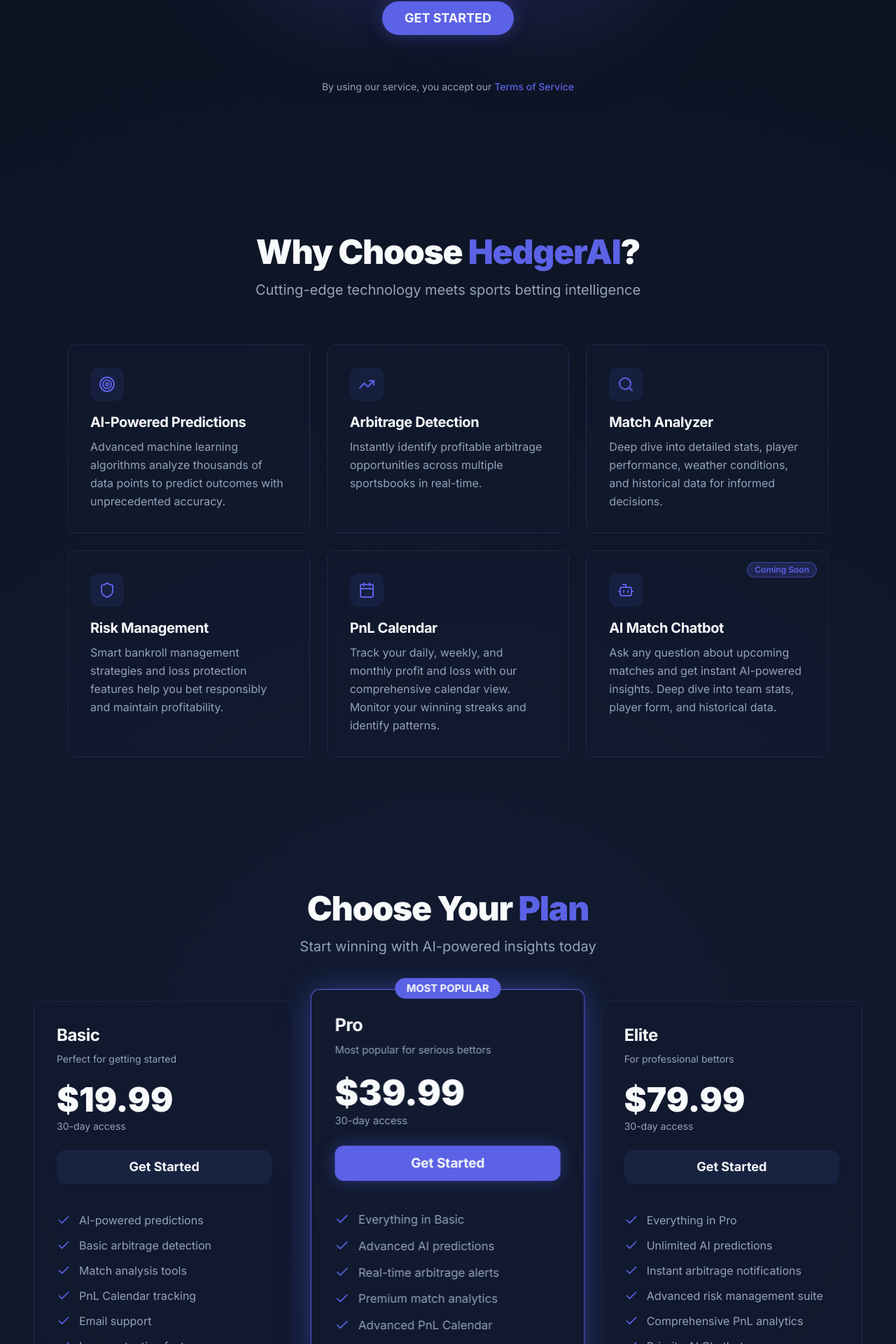
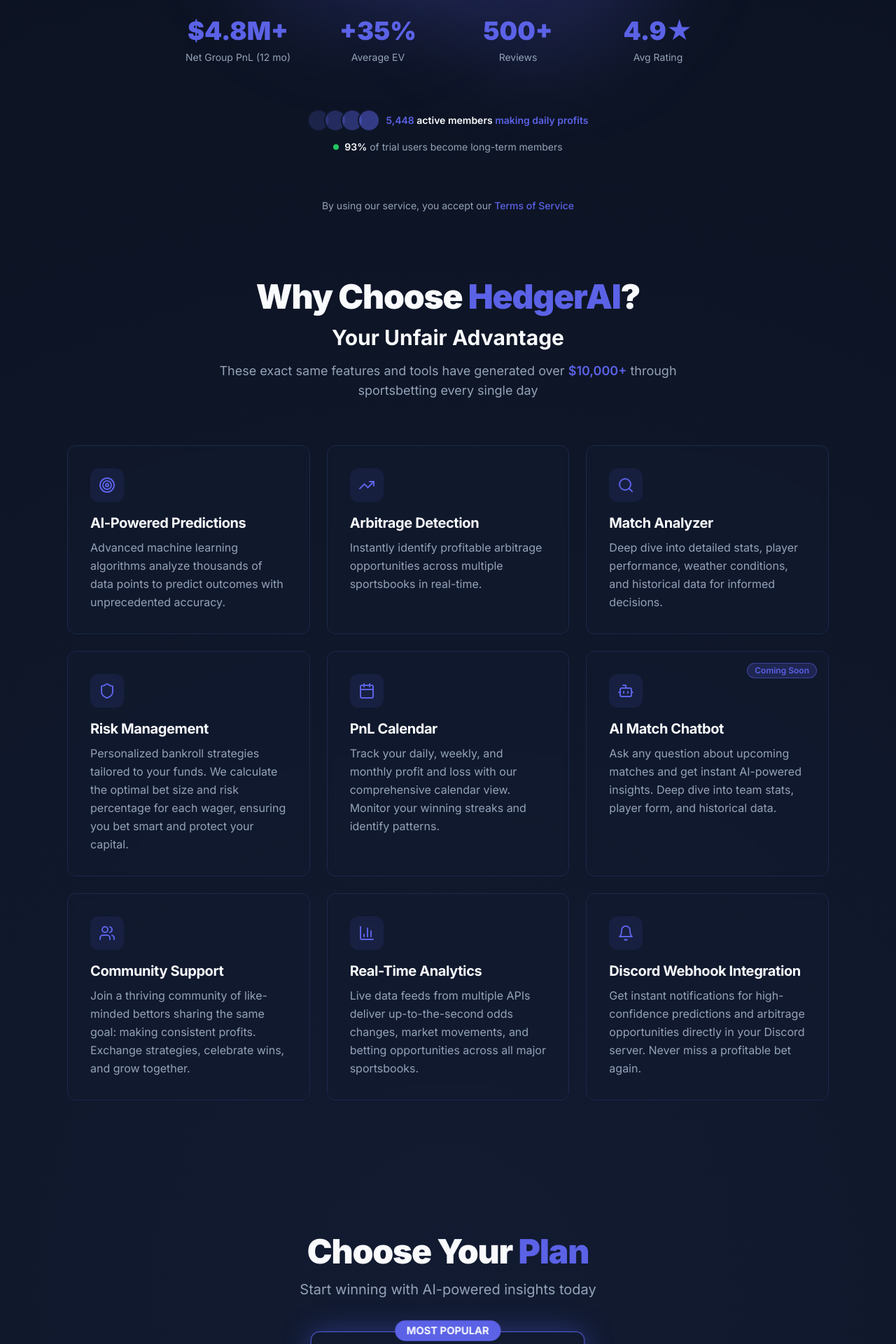
Before and after one commit to areyoufallinginlove/landing-shine-up, a React (Vite) app: page / in a window 1280 px wide. Shown: the part 560-2480 px from the top of the page at 70% size. Built offline with nearby package versions, Linux system fonts and the light colour scheme; the HTML template or start-up script is replaced by a standard one.

Commit message:
Refactor: Update landing page features and copy

```diff
--- a/src/components/Features.tsx
+++ b/src/components/Features.tsx
@@ -1,4 +1,4 @@
-import { Target, TrendingUp, Search, Shield, Calendar, Bot } from "lucide-react";
+import { Target, TrendingUp, Search, Shield, Calendar, Bot, Users, BarChart3, Bell } from "lucide-react";
 import { Card } from "@/components/ui/card";
 import { Badge } from "@/components/ui/badge";
 
@@ -21,7 +21,7 @@ const features = [
   {
     icon: Shield,
     title: "Risk Management",
-    description: "Smart bankroll management strategies and loss protection features help you bet responsibly and maintain profitability."
+    description: "Personalized bankroll strategies tailored to your funds. We calculate the optimal bet size and risk percentage for each wager, ensuring you bet smart and protect your capital."
   },
   {
     icon: Calendar,
@@ -33,6 +33,21 @@ const features = [
     title: "AI Match Chatbot",
     description: "Ask any question about upcoming matches and get instant AI-powered insights. Deep dive into team stats, player form, and historical data.",
     comingSoon: true
+  },
+  {
+    icon: Users,
+    title: "Community Support",
+    description: "Join a thriving community of like-minded bettors sharing the same goal: making consistent profits. Exchange strategies, celebrate wins, and grow together."
+  },
+  {
+    icon: BarChart3,
+    title: "Real-Time Analytics",
+    description: "Live data feeds from multiple APIs deliver up-to-the-second odds changes, market movements, and betting opportunities across all major sportsbooks."
+  },
+  {
+    icon: Bell,
+    title: "Discord Webhook Integration",
+    description: "Get instant notifications for high-confidence predictions and arbitrage opportunities directly in your Discord server. Never miss a profitable bet again."
   }
 ];
 
@@ -44,8 +59,11 @@ export const Features = () => {
           <h2 className="text-4xl md:text-5xl font-black tracking-tight">
             Why Choose <span className="text-primary">HedgerAI</span>?
           </h2>
-          <p className="text-xl text-muted-foreground max-w-2xl mx-auto">
-            Cutting-edge technology meets sports betting intelligence
+          <p className="text-2xl md:text-3xl font-bold text-foreground">
+            Your Unfair Advantage
+          </p>
+          <p className="text-lg text-muted-foreground max-w-3xl mx-auto">
+            These exact same features and tools have generated over <span className="text-primary font-semibold">$10,000+</span> through sportsbetting every single day
           </p>
         </div>
 
--- a/src/components/Hero.tsx
+++ b/src/components/Hero.tsx
@@ -28,7 +28,7 @@ export const Hero = () => {
         <div className="inline-flex items-center gap-2 px-6 py-3 rounded-full bg-gradient-to-r from-primary/20 to-accent/20 border border-primary/30 backdrop-blur-sm">
           <Sparkles className="h-5 w-5 text-primary" />
           <span className="text-lg font-bold text-foreground">
-            Risk Free Bets — Get 100% Cashback on Loss!
+            Smart Loss Protection — We've Got Your Back
           </span>
         </div>
 
@@ -46,6 +46,45 @@ export const Hero = () => {
           </Button>
         </div>
 
+        <div className="grid grid-cols-2 md:grid-cols-4 gap-6 md:gap-8 pt-12 max-w-4xl mx-auto">
+          <div className="text-center space-y-2">
+            <div className="text-3xl md:text-4xl font-black text-primary">$4.8M+</div>
+            <div className="text-sm text-muted-foreground">Net Group PnL (12 mo)</div>
+          </div>
+          <div className="text-center space-y-2">
+            <div className="text-3xl md:text-4xl font-black text-primary">+35%</div>
+            <div className="text-sm text-muted-foreground">Average EV</div>
+          </div>
+          <div className="text-center space-y-2">
+            <div className="text-3xl md:text-4xl font-black text-primary">500+</div>
+            <div className="text-sm text-muted-foreground">Reviews</div>
+          </div>
+          <div className="text-center space-y-2">
+            <div className="text-3xl md:text-4xl font-black text-primary">4.9★</div>
+            <div className="text-sm text-muted-foreground">Avg Rating</div>
+          </div>
+        </div>
+
+        <div className="flex flex-col items-center gap-3 pt-8">
+          <div className="flex items-center gap-2">
+            <div className="flex -space-x-2">
+              <div className="w-8 h-8 rounded-full bg-primary/20 border-2 border-background" />
+              <div className="w-8 h-8 rounded-full bg-primary/30 border-2 border-background" />
+              <div className="w-8 h-8 rounded-full bg-primary/40 border-2 border-background" />
+              <div className="w-8 h-8 rounded-full bg-primary/50 border-2 border-background" />
+            </div>
+            <span className="text-sm font-semibold">
+              <span className="text-primary">5,448</span> active members <span className="text-primary">making daily profits</span>
+            </span>
+          </div>
+          <div className="flex items-center gap-2">
+            <div className="w-2 h-2 rounded-full bg-green-500" />
+            <span className="text-sm text-muted-foreground">
+              <span className="text-foreground font-semibold">93%</span> of trial users become long-term members
+            </span>
+          </div>
+        </div>
+
         <p className="text-sm text-muted-foreground pt-8">
           By using our service, you accept our{" "}
           <TOSModal />
--- a/src/components/Pricing.tsx
+++ b/src/components/Pricing.tsx
@@ -13,8 +13,9 @@ const plans = [
       "Basic arbitrage detection",
       "Match analysis tools",
       "PnL Calendar tracking",
-      "Email support",
-      "Loss protection features"
+      "Smart bankroll management",
+      "Community access",
+      "Email support"
     ],
     paymentLink: "https://buy.stripe.com/5kA8AbcyC1TjcWk000",
     popular: false
@@ -30,10 +31,11 @@ const plans = [
       "Real-time arbitrage alerts",
       "Premium match analytics",
       "Advanced PnL Calendar",
+      "Real-time API analytics",
+      "Discord webhook notifications",
       "AI Match Chatbot (Coming Soon)",
-      "Priority support",
-      "Smart risk management",
-      "Custom betting strategies"
+      "Priority community support",
+      "Personalized risk management"
     ],
     paymentLink: "https://buy.stripe.com/aEUaIZ9mq0Pf9K828b",
     popular: true
@@ -46,14 +48,15 @@ const plans = [
     features: [
       "Everything in Pro",
       "Unlimited AI predictions",
-      "Instant arbitrage notifications",
+      "Instant Discord notifications",
+      "Priority real-time analytics",
       "Advanced risk management suite",
       "Comprehensive PnL analytics",
+      "VIP community access",
       "Priority AI Chatbot access",
       "Dedicated account manager",
       "Enhanced loss protection",
-      "API access",
-      "White-label options"
+      "Custom betting strategies"
     ],
     paymentLink: "https://buy.stripe.com/dR6aIZdCGdFT14A5kn",
     popular: false
```
